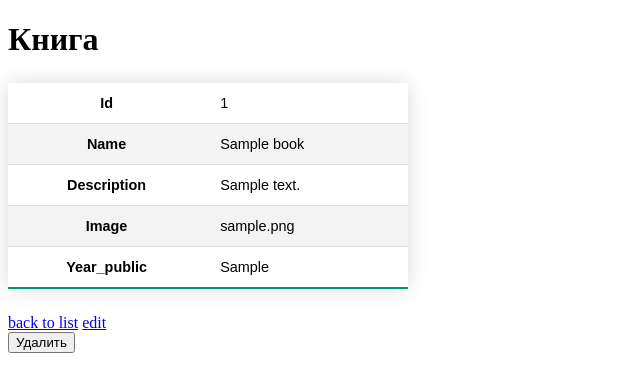
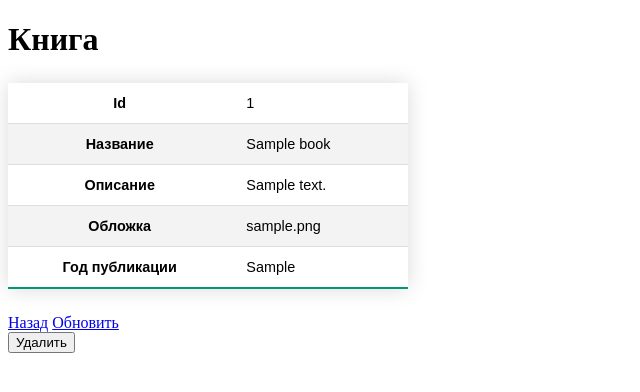
Before and after one commit to MixaByk1996/test_project, a Symfony app: template templates/book/show.html.twig in a window 1280 px wide. Shown: the top 392 px of the page, without its empty margins (0-640 px from the left). Run offline with Twig, Linux system fonts and the light colour scheme; the template is opened without the code that fills it: most values are stand-ins (such as "Sample title", 1, 10 or a date in 2020); some libraries are stand-ins or nearby versions.

Commit message:
First commit

```diff
--- a/src/Form/BookType.php
+++ b/src/Form/BookType.php
@@ -3,7 +3,9 @@
 namespace App\Form;
 
 use App\Entity\Book;
+use Doctrine\DBAL\Types\BlobType;
 use Symfony\Component\Form\AbstractType;
+use Symfony\Component\Form\Extension\Core\Type\FileType;
 use Symfony\Component\Form\FormBuilderInterface;
 use Symfony\Component\OptionsResolver\OptionsResolver;
 
@@ -14,7 +16,7 @@ class BookType extends AbstractType
         $builder
             ->add('name')
             ->add('description')
-            ->add('image')
+            ->add('image', FileType::class)
             ->add('year_public')
             ->add('authorBooks')
         ;
--- a/src/Repository/AuthorRepository.php
+++ b/src/Repository/AuthorRepository.php
@@ -3,6 +3,7 @@
 namespace App\Repository;
 
 use App\Entity\Author;
+use App\Entity\Book;
 use Doctrine\Bundle\DoctrineBundle\Repository\ServiceEntityRepository;
 use Doctrine\ORM\OptimisticLockException;
 use Doctrine\ORM\ORMException;
--- a/src/Repository/BookRepository.php
+++ b/src/Repository/BookRepository.php
@@ -6,6 +6,7 @@ use App\Entity\Book;
 use Doctrine\Bundle\DoctrineBundle\Repository\ServiceEntityRepository;
 use Doctrine\ORM\OptimisticLockException;
 use Doctrine\ORM\ORMException;
+use Doctrine\ORM\Query\ResultSetMapping;
 use Doctrine\Persistence\ManagerRegistry;
 
 /**
@@ -46,6 +47,10 @@ class BookRepository extends ServiceEntityRepository
         }
     }
 
+    public function getCount(int $author_id){
+
+
+    }
     // /**
     //  * @return Book[] Returns an array of Book objects
     //  */
--- a/templates/author/_form.html.twig
+++ b/templates/author/_form.html.twig
@@ -1,4 +1,6 @@
+<div class="form-control">
 {{ form_start(form) }}
     {{ form_widget(form) }}
     <button class="btn">{{ button_label|default('Сохранить') }}</button>
 {{ form_end(form) }}
+</div>
--- a/templates/author/index.html.twig
+++ b/templates/author/index.html.twig
@@ -1,6 +1,6 @@
 <!DOCTYPE html>
 
-<title>Author index</title>
+<title>Список авторов</title>
 <style>
     .styled-table {
         border-collapse: collapse;
--- a/templates/book/_form.html.twig
+++ b/templates/book/_form.html.twig
@@ -1,4 +1,6 @@
+<div class="form-control">
 {{ form_start(form) }}
     {{ form_widget(form) }}
     <button class="btn">{{ button_label|default('Сохранить') }}</button>
 {{ form_end(form) }}
+</div>
--- a/templates/book/show.html.twig
+++ b/templates/book/show.html.twig
@@ -48,27 +48,27 @@
                 <td>{{ book.id }}</td>
             </tr>
             <tr>
-                <th>Name</th>
+                <th>Название</th>
                 <td>{{ book.name }}</td>
             </tr>
             <tr>
-                <th>Description</th>
+                <th>Описание</th>
                 <td>{{ book.description }}</td>
             </tr>
             <tr>
-                <th>Image</th>
+                <th>Обложка</th>
                 <td>{{ book.image }}</td>
             </tr>
             <tr>
-                <th>Year_public</th>
+                <th>Год публикации</th>
                 <td>{{ book.yearPublic }}</td>
             </tr>
         </tbody>
     </table>
 
-    <a href="{{ path('app_book_index') }}">back to list</a>
+    <a href="{{ path('app_book_index') }}">Назад</a>
 
-    <a href="{{ path('app_book_edit', {'id': book.id}) }}">edit</a>
+    <a href="{{ path('app_book_edit', {'id': book.id}) }}">Обновить</a>
 
     {{ include('book/_delete_form.html.twig') }}
 {% endblock %}
```
Also changed, not shown: src/Controller/BookController.php (+1 -12 lines), templates/book/index.html.twig (+1 -1 lines).
